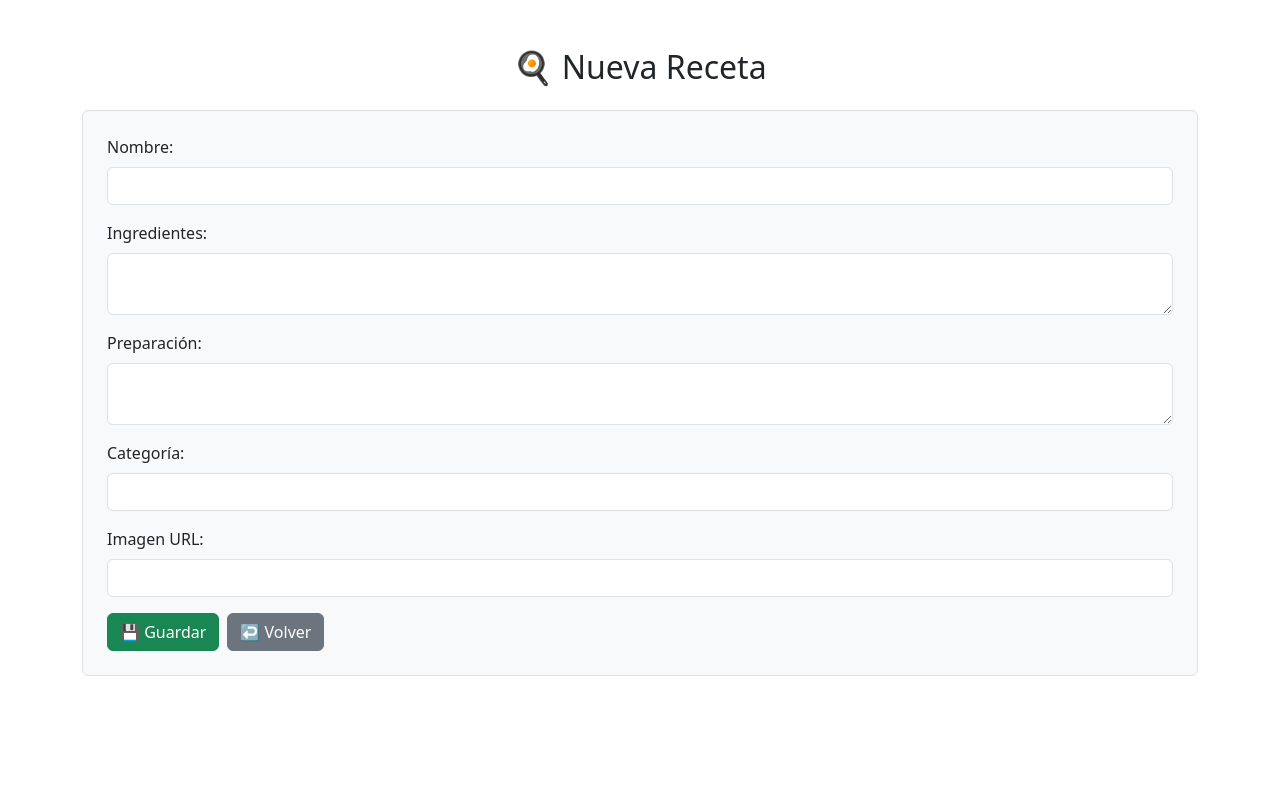
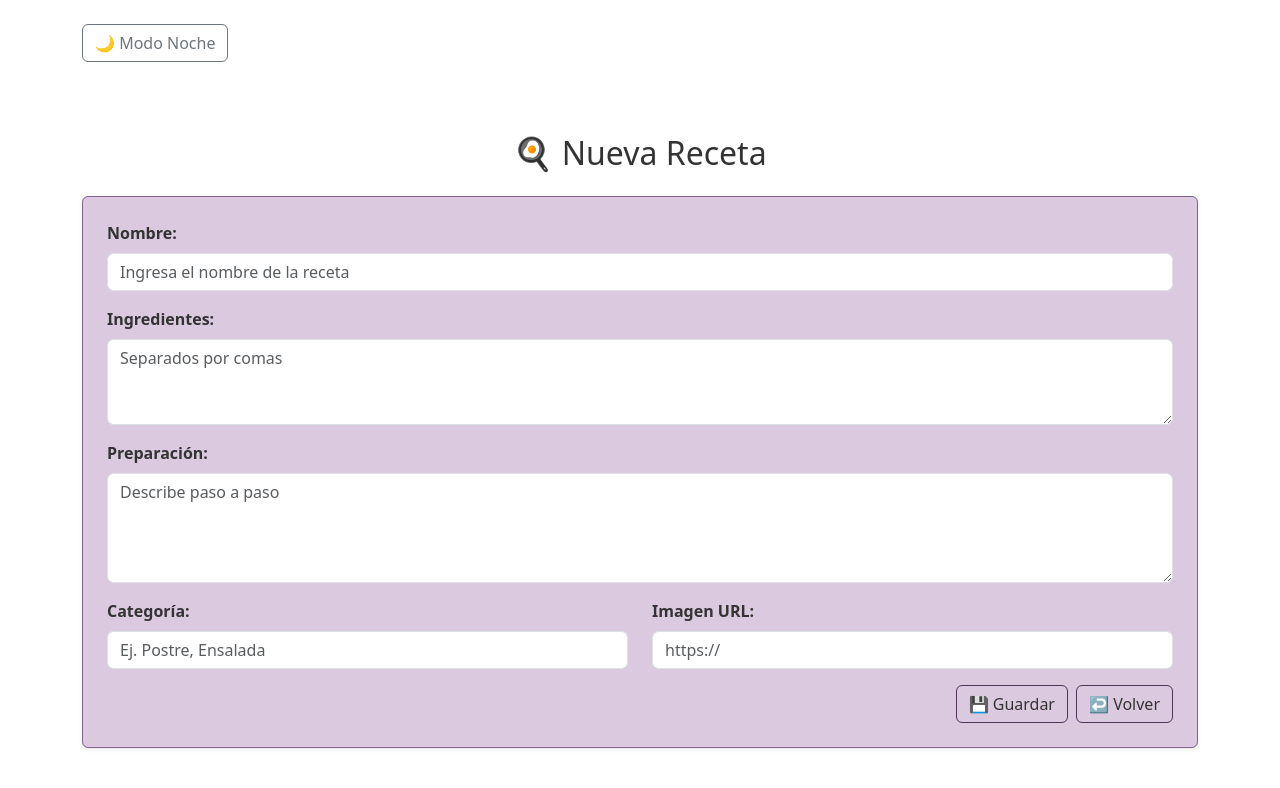
Before and after one commit to esthersinche/Recetario, an Angular app: page /recetas/nueva in a window 1280 px wide. Shown: the top 788 px of the page. Built offline with nearby package versions, Linux system fonts and the light colour scheme.

Commit message:
css agregado
moradito

```diff
--- a/src/app/app.html
+++ b/src/app/app.html
@@ -1 +1,7 @@
-<router-outlet></router-outlet>
+<router-outlet>
+    <div class="container py-4">
+        <button class="btn btn-outline-secondary" (click)="toggleTheme()">
+            {{ tema === 'light' ? '🌙 Modo Noche' : '☀️ Modo Día' }}
+        </button>
+    </div>
+</router-outlet>
--- a/src/app/app.ts
+++ b/src/app/app.ts
@@ -1,4 +1,4 @@
-import { Component } from '@angular/core';
+import { Component, Renderer2 } from '@angular/core';
 import { RouterOutlet } from '@angular/router';
 
 @Component({
@@ -9,4 +9,13 @@ import { RouterOutlet } from '@angular/router';
 })
 export class App {
   protected title = 'recetas-app';
+
+  tema: 'light' | 'dark' = 'light';
+  constructor(private renderer: Renderer2) { }
+
+  toggleTheme() {
+    this.tema = this.tema === 'light' ? 'dark' : 'light';
+    this.renderer.setAttribute(document.documentElement, 'data-theme', this.tema);
+  }
+
 }
--- a/src/app/pages/receta-detalle/receta-detalle.html
+++ b/src/app/pages/receta-detalle/receta-detalle.html
@@ -1,18 +1,34 @@
 <div class="container my-5" *ngIf="receta">
-  <div class="card shadow p-4">
-    <h2>{{ receta.nombre }}</h2>
-    <p><strong>Categoría:</strong> {{ receta.categoria }}</p>
+  <div class="card card-purple shadow-lg rounded-2 overflow-hidden">
+    <!-- Imagen superior, si existe -->
+    <ng-container *ngIf="receta.imagen_url">
+      <img [src]="receta.imagen_url" alt="Imagen de {{ receta.nombre }}" class="card-img-top img-fluid" />
+    </ng-container>
 
-    <h5>🥗 Ingredientes:</h5>
-    <p>{{ receta.ingredientes }}</p>
+    <div class="card-body p-4">
+      <h2 class="card-title text-center text-capitalize mb-3">{{ receta.nombre }}</h2>
+      <p class="text-center">
+        <span class="badge badge-pending px-3 py-2">{{ receta.categoria }}</span>
+      </p>
 
-    <h5>📖 Preparación:</h5>
-    <p>{{ receta.preparacion }}</p>
+      <hr />
 
-    <div *ngIf="receta.imagen_url" class="mt-3">
-      <img [src]="receta.imagen_url" alt="Imagen receta" class="img-fluid rounded" />
+      <h5 class="mt-3">🥗 Ingredientes:</h5>
+      <ul class="list-group list-group-flush mb-3">
+        <li *ngFor="let ingrediente of receta.ingredientes.split(',')"
+          class="list-group-item bg-transparent border-0 px-0 py-1">
+          • {{ ingrediente.trim() }}
+        </li>
+      </ul>
+
+      <h5>📖 Preparación:</h5>
+      <p class="mb-4">{{ receta.preparacion }}</p>
+
+      <div class="d-flex justify-content-center">
+        <a routerLink="/recetas" class="btn btn-outline-purple btn-lg rounded-pill">
+          ↩️ Volver a la Lista
+        </a>
+      </div>
     </div>
-
-    <a routerLink="/recetas" class="btn btn-outline-primary mt-4">↩️ Volver a la Lista</a>
   </div>
 </div>
--- a/src/app/pages/receta-form/receta-form.html
+++ b/src/app/pages/receta-form/receta-form.html
@@ -1,33 +1,44 @@
 <div class="container my-5">
-  <h2 class="mb-4 text-center">🍳 Nueva Receta</h2>
+  <h2 class="mb-4 text-center text-purple">🍳 Nueva Receta</h2>
 
-  <form (ngSubmit)="guardarReceta()" class="p-4 border rounded bg-light">
+  <form (ngSubmit)="guardarReceta()" class="card card-purple shadow-sm rounded-2 p-4">
     <div class="mb-3">
-      <label class="form-label">Nombre:</label>
-      <input [(ngModel)]="receta.nombre" name="nombre" required class="form-control">
+      <label class="form-label fw-semibold">Nombre:</label>
+      <input [(ngModel)]="receta.nombre" name="nombre" required class="form-control border-1"
+        placeholder="Ingresa el nombre de la receta" />
     </div>
 
     <div class="mb-3">
-      <label class="form-label">Ingredientes:</label>
-      <textarea [(ngModel)]="receta.ingredientes" name="ingredientes" class="form-control"></textarea>
+      <label class="form-label fw-semibold">Ingredientes:</label>
+      <textarea [(ngModel)]="receta.ingredientes" name="ingredientes" class="form-control border-1" rows="3"
+        placeholder="Separados por comas"></textarea>
     </div>
 
     <div class="mb-3">
-      <label class="form-label">Preparación:</label>
-      <textarea [(ngModel)]="receta.preparacion" name="preparacion" class="form-control"></textarea>
+      <label class="form-label fw-semibold">Preparación:</label>
+      <textarea [(ngModel)]="receta.preparacion" name="preparacion" class="form-control border-1" rows="4"
+        placeholder="Describe paso a paso"></textarea>
     </div>
 
-    <div class="mb-3">
-      <label class="form-label">Categoría:</label>
-      <input [(ngModel)]="receta.categoria" name="categoria" class="form-control">
+    <div class="row">
+      <div class="col-md-6 mb-3">
+        <label class="form-label fw-semibold">Categoría:</label>
+        <input [(ngModel)]="receta.categoria" name="categoria" class="form-control border-1"
+          placeholder="Ej. Postre, Ensalada" />
+      </div>
+      <div class="col-md-6 mb-3">
+        <label class="form-label fw-semibold">Imagen URL:</label>
+        <input [(ngModel)]="receta.imagen_url" name="imagen_url" class="form-control border-1" placeholder="https://" />
+      </div>
     </div>
 
-    <div class="mb-3">
-      <label class="form-label">Imagen URL:</label>
-      <input [(ngModel)]="receta.imagen_url" name="imagen_url" class="form-control">
+    <div class="d-flex justify-content-end">
+      <button type="submit" class="btn btn-purple btn-outline-purple me-2">
+        💾 Guardar
+      </button>
+      <a routerLink="/recetas" class="btn btn-outline-purple">
+        ↩️ Volver
+      </a>
     </div>
-
-    <button type="submit" class="btn btn-success" >💾 Guardar</button>
-    <a routerLink="/recetas" class="btn btn-secondary ms-2">↩️ Volver</a>
   </form>
 </div>
--- a/src/app/pages/receta-list/receta-list.html
+++ b/src/app/pages/receta-list/receta-list.html
@@ -1,19 +1,30 @@
 <div class="container my-5">
-  <h2 class="mb-4 text-center">📚 Listado de Recetas</h2>
+  <h2 class="mb-4 text-center text-purple">📚 Listado de Recetas</h2>
 
-  <div class="text-end mb-3">
-    <a routerLink="/recetas/nueva" class="btn btn-success">➕ Nueva Receta</a>
+  <div class="d-flex justify-content-end mb-3">
+    <a routerLink="/recetas/nueva" class="btn btn-purple btn-sm">
+      ➕ Nueva Receta
+    </a>
   </div>
 
-  <div class="row">
-    <div class="col-md-4 mb-4" *ngFor="let receta of recetas, let i = index">
-      <div class="card h-100 shadow-sm">
-        <div class="card-body">
-          <h5 class="card-title">{{ receta.nombre }}</h5>
-          <p class="card-text"><strong>Categoría:</strong> {{ receta.categoria }}</p>
+  <div class="row g-4">
+    <div class="col-sm-6 col-md-4 col-lg-3" *ngFor="let receta of recetas; let i = index">
+      <div class="card card-purple h-100 shadow-sm rounded-2">
+        <div class="card-body d-flex flex-column">
+          <h5 class="card-title text-capitalize">{{ receta.nombre }}</h5>
+          <p class="card-text mb-3">
+            <span class="badge badge-pending">{{ receta.categoria }}</span>
+          </p>
 
-          <a [routerLink]="['/recetas', receta.id]" class="btn btn-primary btn-sm me-2" (click)="obtenerRecetas()">👀 Ver Detalle</a>
-          <button (click)="eliminarReceta(receta.id!)" class="btn btn-outline-danger btn-sm" (click)="eliminarReceta(i)">🗑️ Eliminar</button>
+          <div class="mt-auto">
+            <a [routerLink]="['/recetas', receta.id]" class="btn btn-purple btn-sm btn-outline-purple me-2"
+              (click)="obtenerRecetas()">
+              👀 Ver Detalles
+            </a>
+            <button (click)="eliminarReceta(receta.id!)" class="btn btn-outline-danger btn-sm">
+              🗑️ Eliminar
+            </button>
+          </div>
         </div>
       </div>
     </div>
--- a/src/styles.css
+++ b/src/styles.css
@@ -0,0 +1,82 @@
+:root {
+    /* Light theme */
+    --bg: #ffffff;
+    --text: #333333;
+    --txt-line: #725681;
+    --card-bg: #dac9df;
+    /* lavender claro */
+    --card-border: #81638b;
+    --btn-bg: #503459;
+    --btn-text: #ffffff;
+    --badge-pend: #81638b;
+    --badge-done: #503459;
+}
+
+[data-theme="dark"] {
+    /* Dark theme */
+    --bg: #1a1a1a;
+    --text: #eeeeee;
+    --card-bg: #503459;
+    --txt-line: #bba7be;
+    /* morado oscuro */
+    --card-border: #81638b;
+    --btn-bg: #81638b;
+    --btn-text: #ffffff;
+    --badge-pend: #b695c0;
+    --badge-done: #dac9df;
+}
+
+/* Clases “theme” */
+body {
+    background-color: var(--bg);
+    color: var(--text);
+}
+
+.card-purple {
+    background-color: var(--card-bg);
+    border: 1px solid var(--card-border);
+    color: var(--text);
+}
+
+.btn-purple {
+    background-color: var(--card-bg) !important;
+    background-image: none !important;
+    opacity: 1 !important;
+    border: 1px solid var(--card-border);
+    color: var(--text);
+}
+
+.btn-purple:hover {
+    opacity: 0.9;
+}
+
+.badge-pending {
+    background-color: var(--badge-pend) !important;
+}
+
+.badge-done {
+    background-color: var(--badge-done) !important;
+}
+
+[data-theme="dark"] .badge-done{
+    color: var(--bg);
+}
+
+.btn-outline-purple {
+    border-color: var(--btn-bg) !important;
+    color: var(--text) !important;
+}
+
+.btn-outline-purple:hover {
+    background-color: var(--btn-bg) !important;
+    color: var(--bg) !important;
+}
+
+.text-decoration-line-through {
+    text-decoration: line-through;
+    color: var(--txt-line) !important;
+}
+
+.list-group-item {
+     color: var(--text) !important;
+}
```
